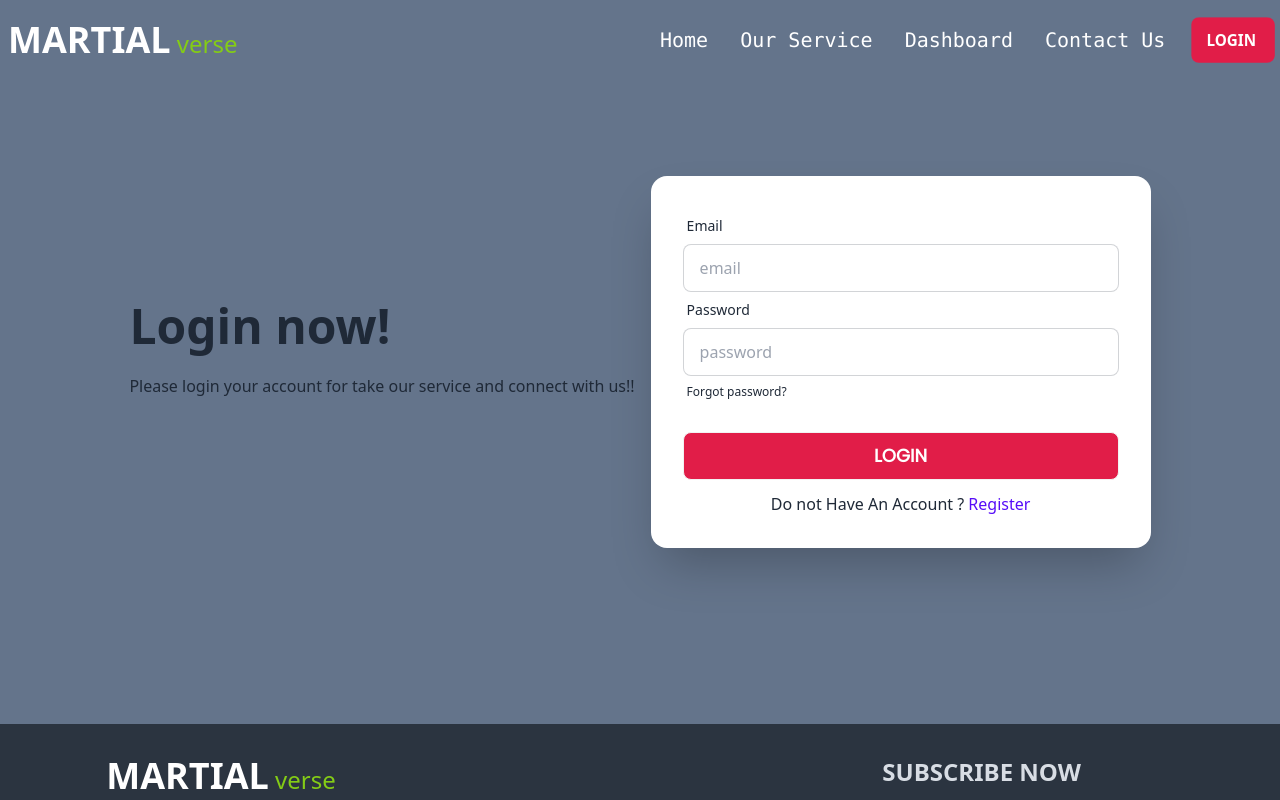
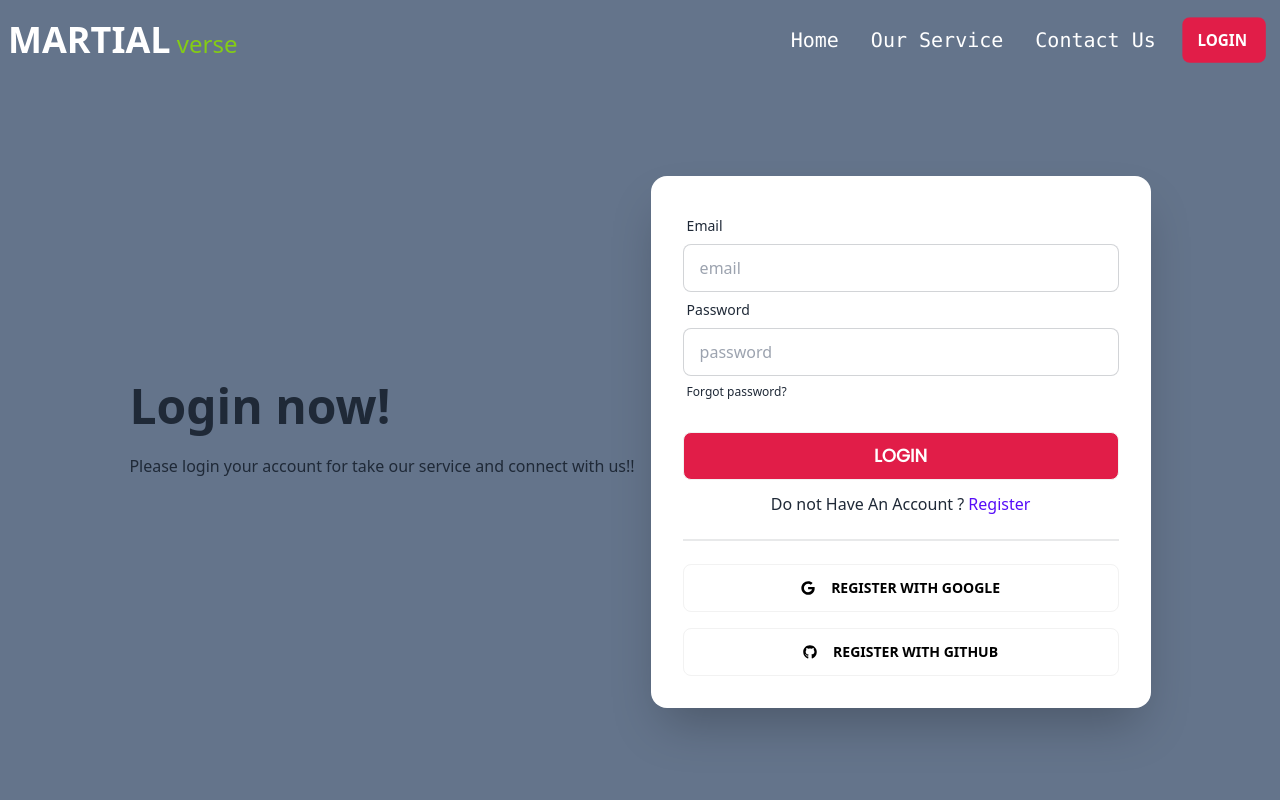
Before and after one commit to Joy041/martial-verse-client, a React (Vite) app: page /login in a window 1280 px wide. Shown: the top 800 px of the page. Built offline with nearby package versions, Linux system fonts and the light colour scheme; no server answers.

Commit message:
social login

```diff
--- a/src/Pages/Login/Login.jsx
+++ b/src/Pages/Login/Login.jsx
@@ -4,6 +4,7 @@ import { useForm } from "react-hook-form";
 import { Link, useLocation, useNavigate } from "react-router-dom";
 import { AuthContext } from "../../Providers/AuthProvider/AuthProvider";
 import Swal from "sweetalert2";
+import SocialLogin from "../../Shared/SocialLogin/SocialLogin";
 
 
 
@@ -84,6 +85,7 @@ const Login = () => {
                                 </div>
                                 <div className='form-control'>
                                     <p className='mt-3 text-center'>Do not Have An Account ? <Link to='/register' className='text-decoration-none text-primary'>Register</Link></p>
+                                    <SocialLogin setError={setError}></SocialLogin>
                                 </div>
                             </form>
                         </div>
--- a/src/Pages/Register/Register.jsx
+++ b/src/Pages/Register/Register.jsx
@@ -4,6 +4,7 @@ import { Link, useNavigate } from "react-router-dom";
 import { useContext, useState } from "react";
 import { AuthContext } from "../../Providers/AuthProvider/AuthProvider";
 import Swal from "sweetalert2";
+import SocialLogin from "../../Shared/SocialLogin/SocialLogin";
 
 
 const Register = () => {
@@ -126,6 +127,7 @@ const Register = () => {
                                 </div>
                                 <div className='form-control'>
                                     <p className='mt-3 text-center'>Already Have An Account ? <Link to='/login' className='text-decoration-none text-primary'>Login</Link></p>
+                                    <SocialLogin setError={setError}></SocialLogin>
                                 </div>
                             </form>
                         </div>
--- a/src/Shared/Navbar/Navbar.jsx
+++ b/src/Shared/Navbar/Navbar.jsx
@@ -21,11 +21,16 @@ const Navbar = () => {
     const navItem = <div className='lg:flex items-center md:text-white '>
         <li><Link to={'/'} className='text-xl font-mono hover:text-rose-600'>Home</Link></li>
         <li><Link className='text-xl font-mono hover:text-rose-600'>Our Service</Link></li>
-        <li><Link to={'/dashboard'} className='text-xl font-mono hover:text-rose-600'>Dashboard</Link></li>
+        {
+            user ? <li><Link to={'/dashboard'} className='text-xl font-mono hover:text-rose-600'>Dashboard</Link></li> : ''
+        }
         <li><Link className='text-xl font-mono hover:text-rose-600'>Contact Us</Link></li>
-        <div className='md:ms-2'>
+        <div className='md:ms-2 flex items-center gap-3'>
             {
-                user ? <Link to={'/login'}><button className="text-base font-bold flex items-center btn bg-rose-600 border-0 text-white" onClick={handleLogout} ><span className="me-1">LOGOUT</span></button></Link> : <Link to={'/login'}><button className="btn bg-rose-600 text-base font-bold flex items-center border-0 text-white"><span className="me-1">LOGIN</span></button></Link>
+                user ? <div><a href="#" data-toggle="tooltip" title={`${user?.displayName}`}><img className="rounded-full w-12" src={user?.photoURL} alt="" /></a></div> : ''
+            }
+            {
+                user ? <Link to={'/login'}><button className="text-base font-bold flex items-center btn bg-rose-600 hover:bg-rose-400 border-0 text-white" onClick={handleLogout} ><span className="me-1">LOGOUT</span></button></Link> : <Link to={'/login'}><button className="btn bg-rose-600 hover:bg-rose-400 text-base font-bold flex items-center border-0 text-white"><span className="me-1">LOGIN</span></button></Link>
             }
         </div>
     </div>
--- /dev/null
+++ b/src/Shared/SocialLogin/SocialLogin.jsx
@@ -0,0 +1,56 @@
+import { useContext } from "react";
+import { AuthContext } from "../../Providers/AuthProvider/AuthProvider";
+import { useNavigate } from "react-router-dom";
+import Swal from "sweetalert2";
+import { FaGithub, FaGoogle } from "react-icons/fa";
+
+
+
+const SocialLogin = ({ setError }) => {
+    const { googleLogin, githubLogin } = useContext(AuthContext)
+    const navigate = useNavigate()
+
+    const handleGoogleRegister = () => {
+        googleLogin()
+            .then(result => {
+                console.log(result)
+                navigate('/')
+                Swal.fire({
+                    title: 'Success!',
+                    text: 'Welcome to Martialverse',
+                    icon: 'success',
+                    confirmButtonText: 'Cool'
+                })
+            })
+            .catch(error => setError(error.message))
+    }
+
+    const handleGithubRegister = () => {
+        githubLogin()
+            .then(result => {
+                console.log(result)
+                navigate('/')
+                Swal.fire({
+                    title: 'Success!',
+                    text: 'Welcome to Martialverse',
+                    icon: 'success',
+                    confirmButtonText: 'Cool'
+                })
+            })
+            .catch(error => setError(error.message))
+    }
+
+    return (
+        <div>
+            <div className="divider"></div>
+            <button type="submit" onClick={handleGoogleRegister} className=' btn w-full bg-white text-black font-semibold'>
+                <FaGoogle className='me-2'></FaGoogle> Register with Google
+            </button>
+            <button type="submit" onClick={handleGithubRegister} className='btn w-full bg-white text-black font-semibold mt-4'>
+                <FaGithub className='me-2'></FaGithub> Register with Github
+            </button>
+        </div>
+    );
+};
+
+export default SocialLogin;
```
Also changed, not shown: src/Providers/AuthProvider/AuthProvider.jsx (+4 -4 lines).
